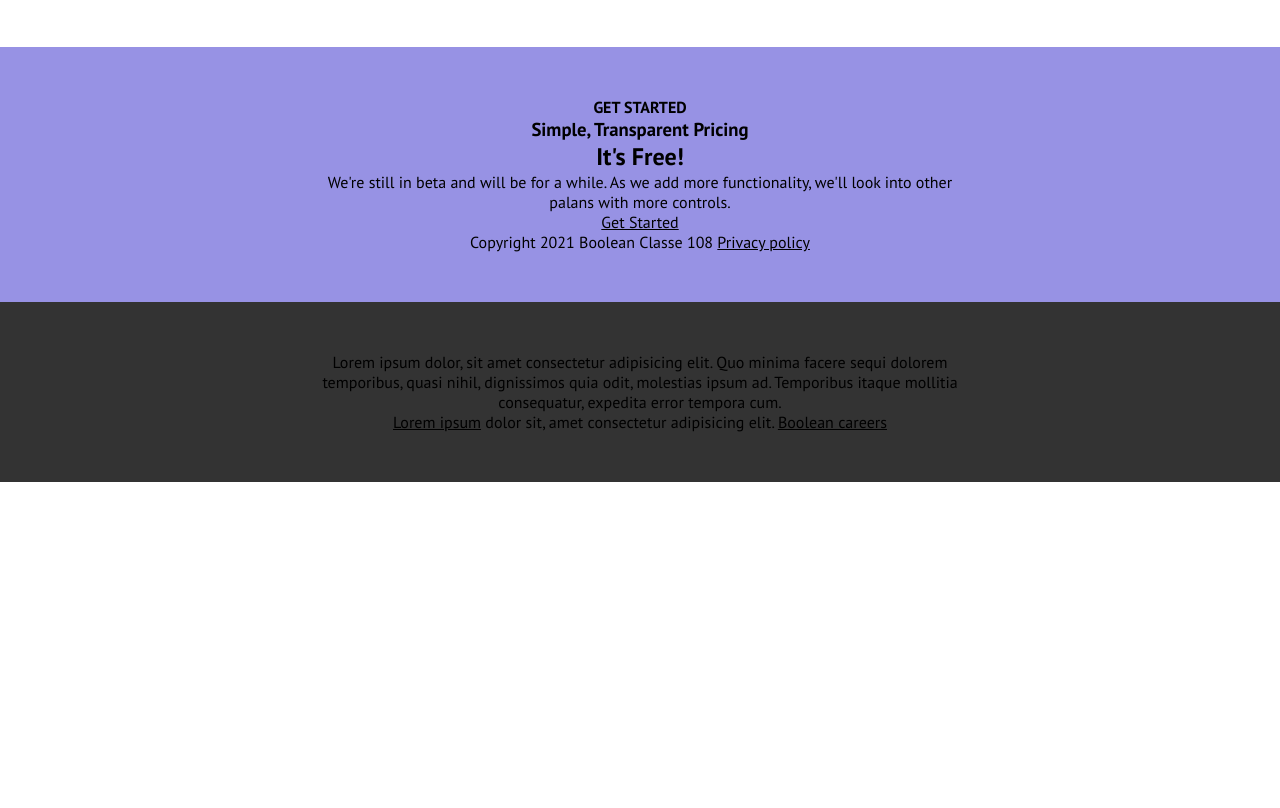
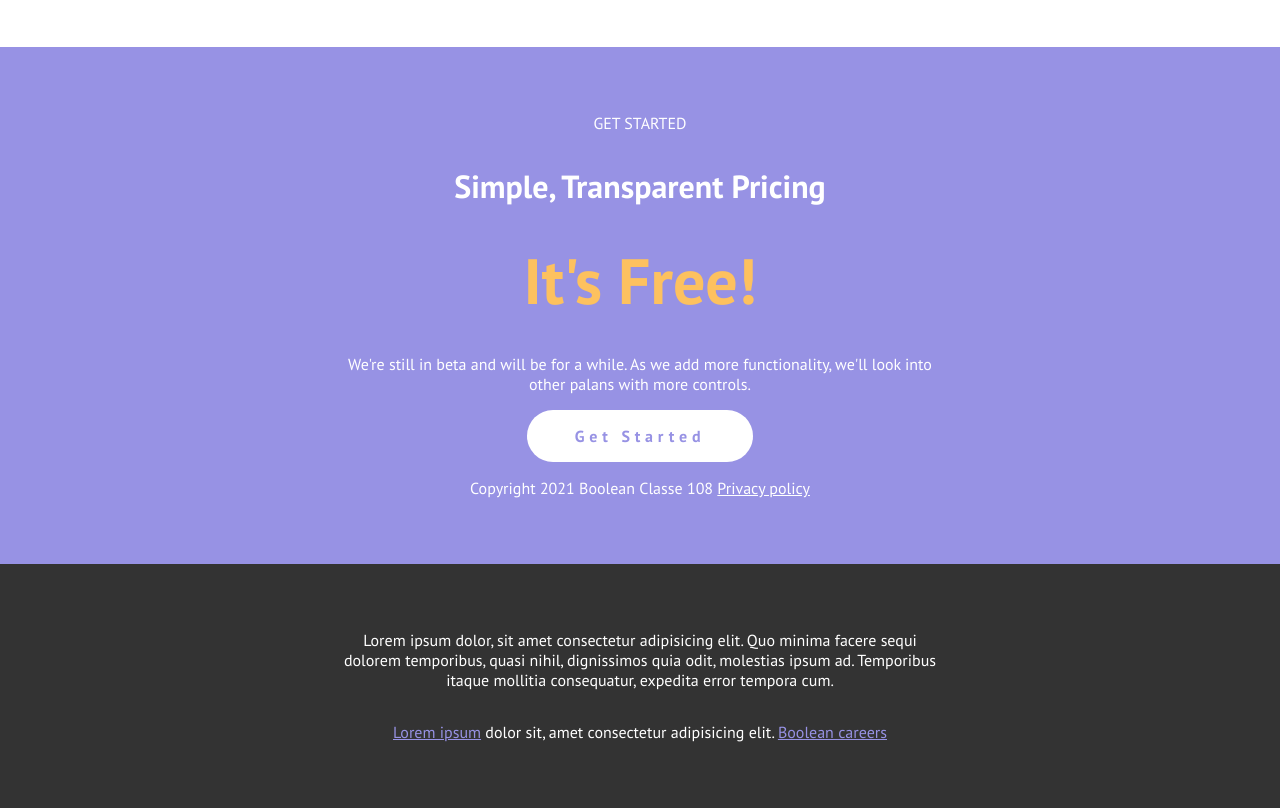
Before and after one commit to MarcoGranata9/htmlcss-responsive-layout, a plain HTML site: page index.html in a window 1280 px wide. Shown: the part 4641-5449 px from the top of the page. Before the commit the page ends 5123 px from the top, so only its background shows below. Drawn offline with Linux system fonts and the light colour scheme.

Commit message:
add: CTA section details and footer details

```diff
--- a/css/style.css
+++ b/css/style.css
@@ -449,6 +449,35 @@ header ul {
     width: 90%;
     margin: 0 auto;
     text-align: center;
+    color: white;
+}
+
+.cta-container h4 {
+    font-weight: normal;
+}
+
+.cta-container h3 {
+    font-size: 2rem;
+}
+
+.cta-container h2 {
+    font-size: 4rem;
+    color: var(--yellow)
+}
+
+.cta-container > *{
+    padding: 1rem;
+}
+
+.cta-btn {
+    display: inline-block;
+    text-decoration: none;
+    padding: 1rem 3rem;
+    background-color: var(--white);
+    color: var(--violet);
+    border-radius: 30px;
+    font-weight: bold;
+    letter-spacing: 0.3rem;
 }
 
 @media screen and (min-width: 768px) {
@@ -470,3 +499,7 @@ header ul {
 footer {
     background-color: var(--black);
 }
+
+footer a {
+    color: var(--violet);
+}
--- a/index.html
+++ b/index.html
@@ -220,7 +220,7 @@
             <h3>Simple, Transparent Pricing</h3>
             <h2>It's Free!</h2>
             <p>We're still in beta and will be for a while. As we add more functionality, we'll look into other palans with more controls.</p>
-            <a href="">Get Started</a>
+            <a class="cta-btn" href="">Get Started</a>
             <p>Copyright 2021 Boolean Classe 108 <a href="">Privacy policy</a></p>
         </div>
     </section>
```
